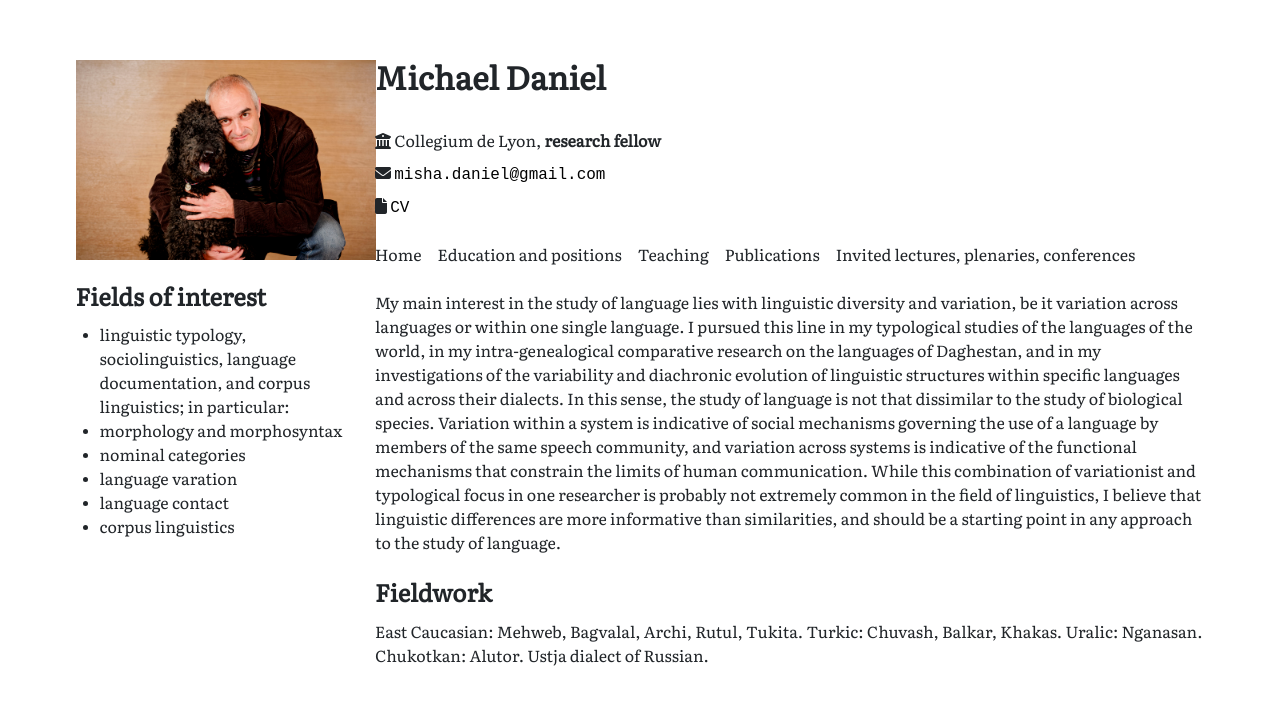
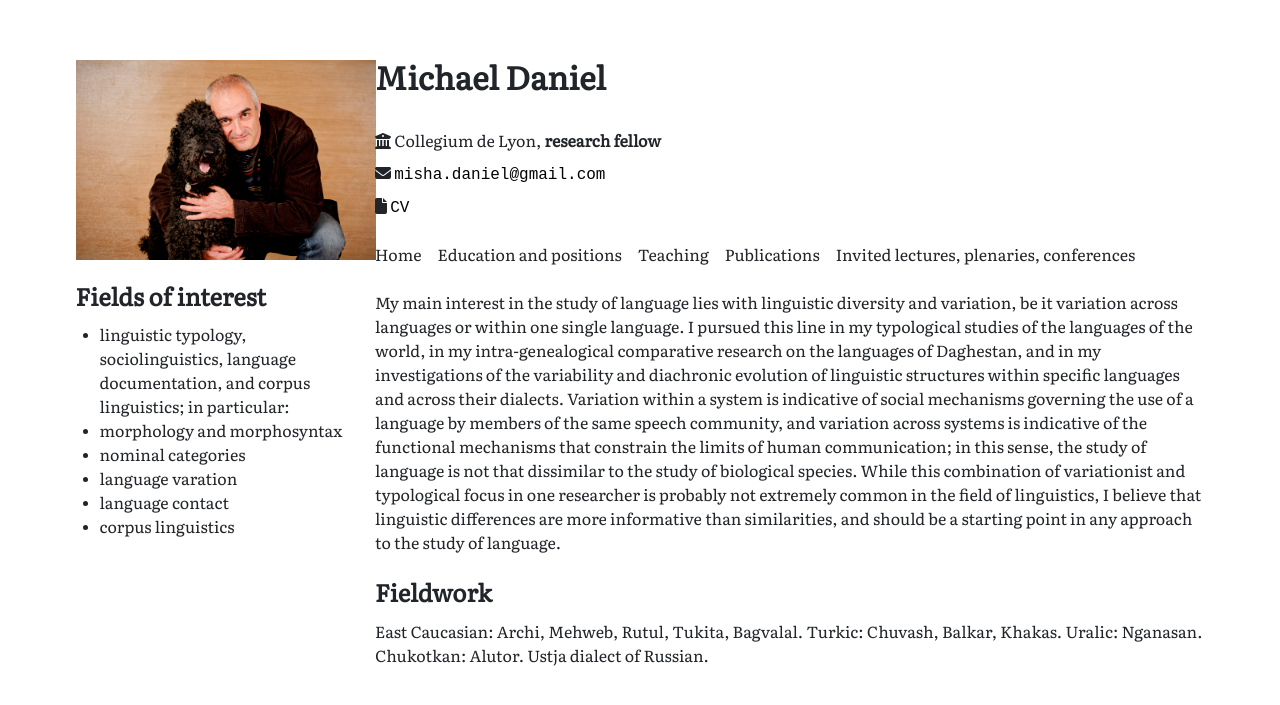
Before and after one commit to MishaDaniel/mishadaniel.github.io, a Jekyll site: the page built from index.html, in a window 1280 px wide. Shown: the top 705 px of the page. Built offline with Jekyll 4.4.1, drawn with Linux system fonts in a browser that asks for light colours; nearby versions of some CDN libraries.

```diff
--- a/index.html
+++ b/index.html
@@ -3,7 +3,7 @@ layout: default
 ---
 
 <div class="title" style="margin-top: 1em;">
-My main interest in the study of language lies with linguistic diversity and variation, be it variation across languages or within one single language. I pursued this line in my typological studies of the languages of the world, in my intra-genealogical comparative research on the languages of Daghestan, and in my investigations of the variability and diachronic evolution of linguistic structures within specific languages and across their dialects. In this sense, the study of language is not that dissimilar to the study of biological species. Variation within a system is indicative of social mechanisms governing the use of a language by members of the same speech community, and variation across systems is indicative of the functional mechanisms that constrain the limits of human communication. While this combination of variationist and typological focus in one researcher is probably not extremely common in the field of linguistics, I believe that linguistic differences are more informative than similarities, and should be a starting point in any approach to the study of language.
+My main interest in the study of language lies with linguistic diversity and variation, be it variation across languages or within one single language. I pursued this line in my typological studies of the languages of the world, in my intra-genealogical comparative research on the languages of Daghestan, and in my investigations of the variability and diachronic evolution of linguistic structures within specific languages and across their dialects. Variation within a system is indicative of social mechanisms governing the use of a language by members of the same speech community, and variation across systems is indicative of the functional mechanisms that constrain the limits of human communication; in this sense, the study of language is not that dissimilar to the study of biological species. While this combination of variationist and typological focus in one researcher is probably not extremely common in the field of linguistics, I believe that linguistic differences are more informative than similarities, and should be a starting point in any approach to the study of language.
 </div>
 
 <div class="interests little">
@@ -40,5 +40,5 @@ My main interest in the study of language lies with linguistic diversity and var
 
 
   <h2>Fieldwork</h2>
-  East Caucasian: Mehweb, Bagvalal, Archi, Rutul, Tukita.   Turkic: Chuvash, Balkar, Khakas.   Uralic: Nganasan.   Chukotkan: Alutor.   Ustja dialect of Russian.
+  East Caucasian: Archi, Mehweb, Rutul, Tukita, Bagvalal.   Turkic: Chuvash, Balkar, Khakas.   Uralic: Nganasan.   Chukotkan: Alutor.   Ustja dialect of Russian.
 </div>
```
